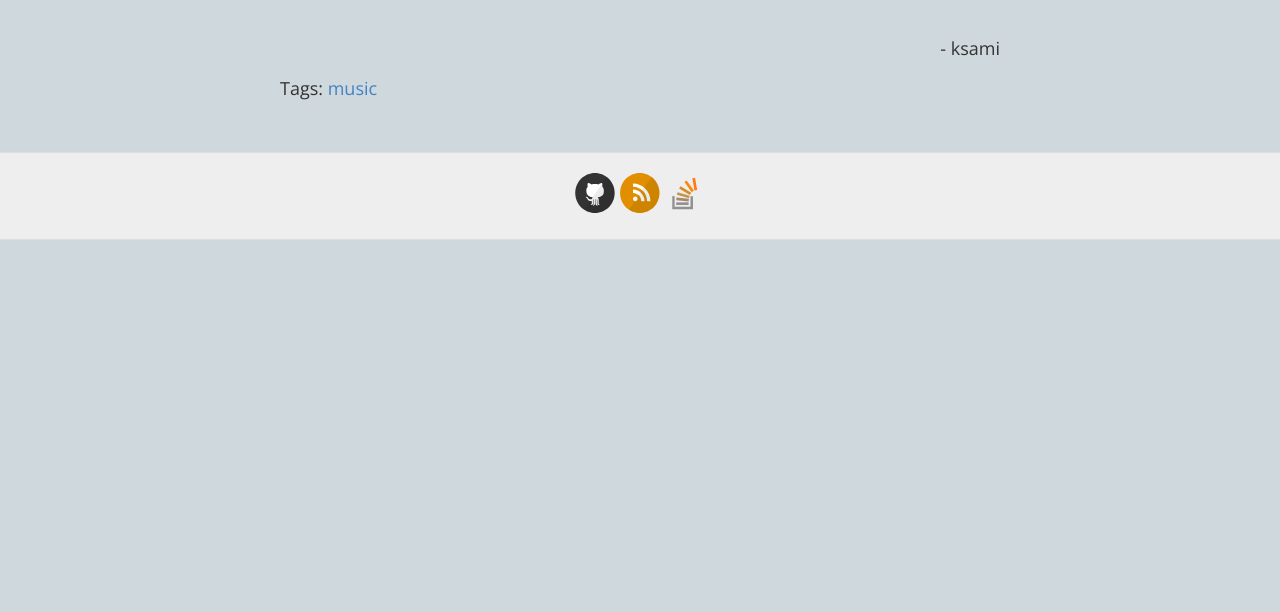
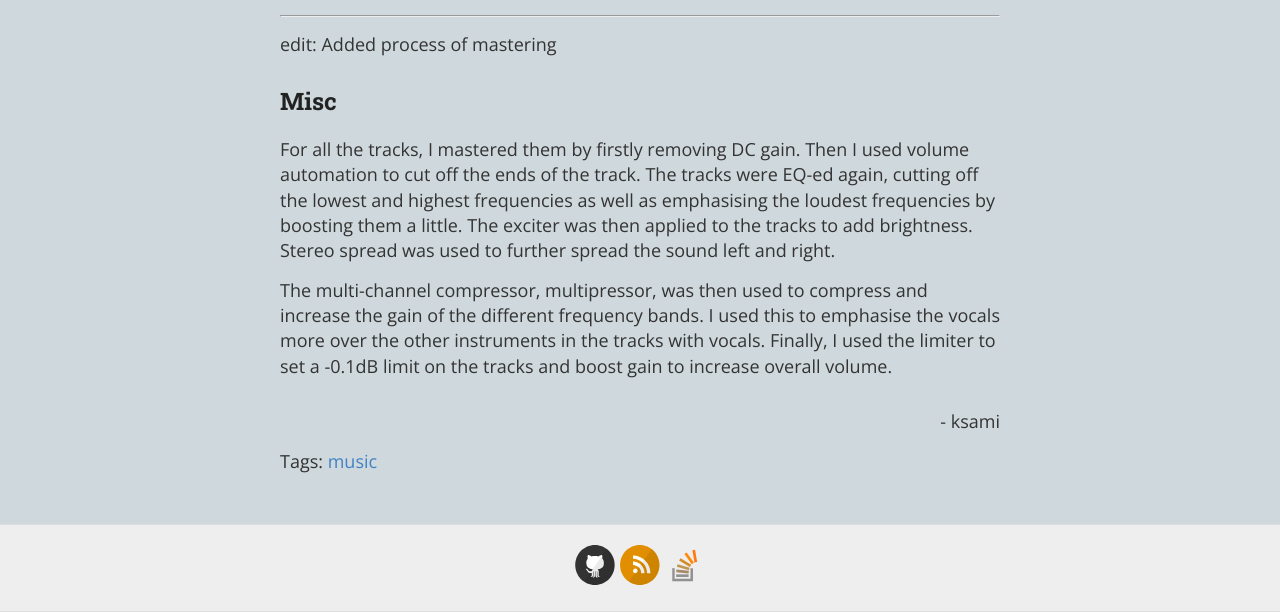
Before and after one commit to ksami/ksami.github.io, a Jekyll site: the page built from _posts/2015/11/2015-11-12-MUA1113-Masters.md, in a window 1280 px wide. Shown: the part 677-1289 px from the top of the page. Built offline with Jekyll 4.4.1, drawn with Linux system fonts in a browser that asks for light colours; Markdown is read by kramdown in place of the engine named in the settings; comment, search, counter and statistics services are not loaded; before the commit the page ends 917 px from its top, so only the background shows below that.

Commit message:
add mastering process

```diff
--- a/_posts/2015/11/2015-11-12-MUA1113-Masters.md
+++ b/_posts/2015/11/2015-11-12-MUA1113-Masters.md
@@ -6,3 +6,12 @@ tags: [music]
 ---
 
 <iframe width="100%" height="450" scrolling="no" frameborder="no" src="https://w.soundcloud.com/player/?url=https%3A//api.soundcloud.com/playlists/164628195&amp;color=0066cc&amp;auto_play=false&amp;hide_related=false&amp;show_comments=true&amp;show_user=true&amp;show_reposts=false"></iframe>
+
+---
+
+edit: Added process of mastering
+
+## Misc
+For all the tracks, I mastered them by firstly removing DC gain. Then I used volume automation to cut off the ends of the track. The tracks were EQ-ed again, cutting off the lowest and highest frequencies as well as emphasising the loudest frequencies by boosting them a little. The exciter was then applied to the tracks to add brightness. Stereo spread was used to further spread the sound left and right.
+
+The multi-channel compressor, multipressor, was then used to compress and increase the gain of the different frequency bands. I used this to emphasise the vocals more over the other instruments in the tracks with vocals. Finally, I used the limiter to set a -0.1dB limit on the tracks and boost gain to increase overall volume.
```
